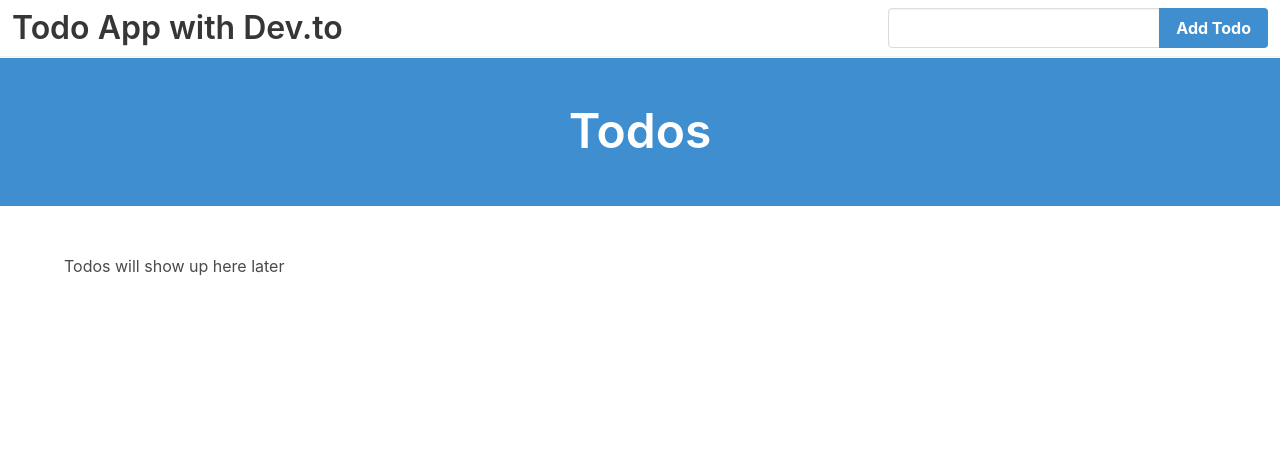
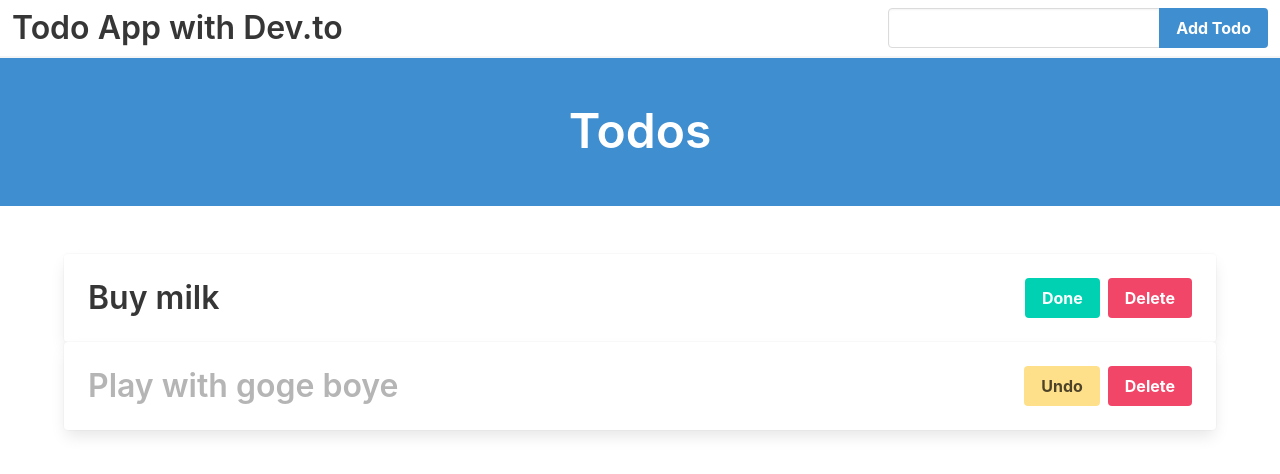
Before and after one commit to m6code/to-do-apps-reactjs, a React (Create React App) app in the folder todo-dev_to/: page / in a window 1280 px wide. Shown: the top 474 px of the page. Built offline with nearby package versions, Linux system fonts and the light colour scheme.

Commit message:
Add todo to the todolist

```diff
--- /dev/null
+++ b/todo-dev_to/src/components/todo.js
@@ -0,0 +1,25 @@
+import React from 'react'
+
+function Todo(props) {
+    return (
+        <div className="card">
+            <div className="card-content">
+                <div className="level">
+                    <div className="level-left">
+                        <div className="level-item">
+                            <p className={`title ${props.todo.isDone ? "has-text-grey-light" : ""}`}>{props.todo.value}</p>
+                        </div>
+                    </div>
+                    <div className="level-right">
+                        <div className="level-item buttons">
+                            <button className={`button has-text-weight-bold ${props.todo.isDone ? "is-warning" : "is-primary"}`}>{props.todo.isDone ? "Undo" : "Done"}</button>
+                            <button className="button is-danger has-text-weight-bold">Delete</button>
+                        </div>
+                    </div>
+                </div>
+            </div>
+        </div>
+    )
+}
+
+export default Todo
--- a/todo-dev_to/src/components/todolist.js
+++ b/todo-dev_to/src/components/todolist.js
@@ -1,6 +1,22 @@
 import React from 'react'
 
+import Todo from './todo';
+
 export default function TodoList() {
+    const todos = [
+        {
+            "id" : Date.now(),
+            "value": "Buy milk",
+            "isDone": false,
+        },
+        {
+            "id" : Date.now()+1,
+            "value": "Play with goge boye",
+            "isDone": true,
+        },
+    ]
+
+
     return (
         <div>
             <div className="hero is-info">
@@ -11,7 +27,9 @@ export default function TodoList() {
 
             <section className="section">
                 <div className="container">
-                    Todos will show up here later
+                    {todos.map(todo => (
+                        <Todo key={todo.id} todo={todo}/>
+                    ))}
                 </div>
             </section>
         </div>
```
